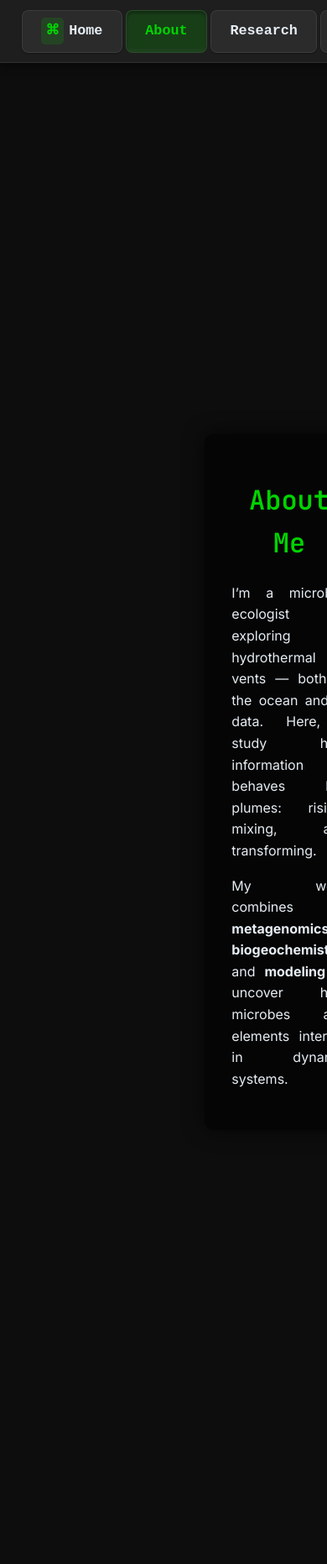
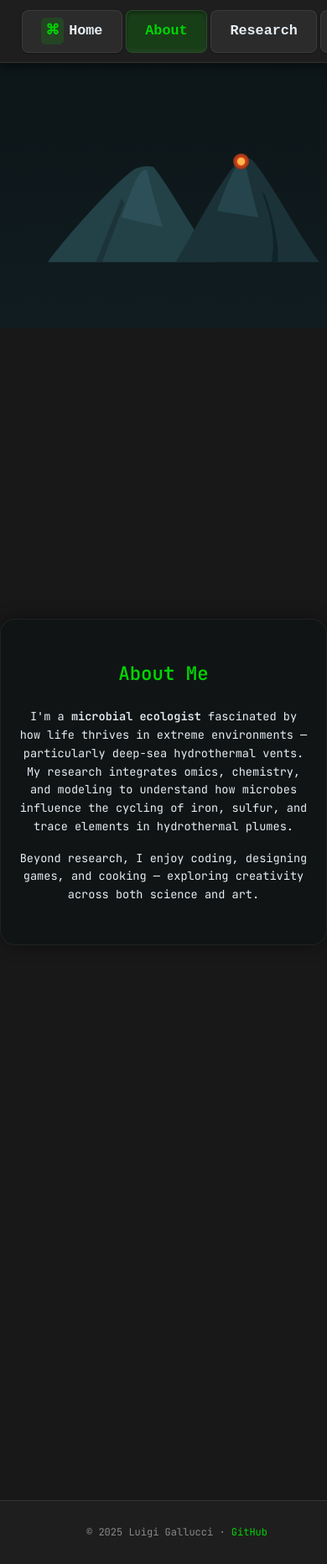
Before and after one commit to l-gallucci/l-gallucci.github.io, a Jekyll site: the page built from _pages/about.md, in a window 390 px wide. Shown: the whole page at 84% size. Built offline with Jekyll 4.4.1, drawn with Linux system fonts in a browser that asks for light colours; some of the changed lines change nothing that is shown.

Commit message:
New page

```diff
--- a/_pages/about.md
+++ b/_pages/about.md
@@ -4,27 +4,20 @@ title: "About"
 permalink: /about/
 ---
 
-<link rel="stylesheet" href="{{ '/assets/css/about.css' | relative_url }}">
-
 <div class="about-page">
-  <canvas id="ventScene"></canvas>
-
   <div class="about-content">
     <h1>About Me</h1>
     <p>
-      I’m a microbial ecologist exploring hydrothermal vents — both in the ocean and in data.
-      Here, I study how information behaves like plumes: rising, mixing, and transforming.
+      I'm a <strong>microbial ecologist</strong> fascinated by how life thrives in extreme environments —
+      particularly deep-sea hydrothermal vents. My research integrates omics, chemistry, and modeling
+      to understand how microbes influence the cycling of iron, sulfur, and trace elements in hydrothermal plumes.
     </p>
     <p>
-      My work combines <strong>metagenomics</strong>, <strong>biogeochemistry</strong>,
-      and <strong>modeling</strong> to uncover how microbes and elements interact in dynamic systems.
+      Beyond research, I enjoy coding, designing games, and cooking — exploring creativity across both
+      science and art.
     </p>
   </div>
 </div>
 
-<div id="vent-scene">
-  <canvas id="mountainCanvas"></canvas>
-  <canvas id="plumeCanvas"></canvas>
-</div>
-
-<script src="{{ '/assets/js/ventScene.js' | relative_url }}"></script>
+<link rel="stylesheet" href="{{ '/assets/css/about.css' | relative_url }}">
+<script src="{{ '/assets/js/ventCanvas.js' | relative_url }}"></script>
--- a/assets/css/about.css
+++ b/assets/css/about.css
@@ -1,65 +1,65 @@
+html, body {
+  margin: 0;
+  padding: 0;
+  height: 100%;
+  overflow: hidden; /* no scroll */
+}
+
+#ventCanvas {
+  position: fixed;
+  top: 0;
+  left: 0;
+  width: 100%;
+  height: 100%;
+  z-index: 0;
+  background: transparent;
+}
+
 .about-page {
   position: relative;
-  overflow: hidden;
-  min-height: 100vh;
+  z-index: 10;
+  width: 100%;
+  height: 100vh;
   display: flex;
   justify-content: center;
   align-items: center;
-  background: #0d0d0d;
+  text-align: center;
   color: #e6edf3;
+  font-family: "JetBrains Mono", monospace;
+  overflow: hidden;
 }
 
 .about-content {
-  position: relative;
-  z-index: 2;
-  max-width: 720px;
-  background: rgba(0, 0, 0, 0.65);
-  padding: 2rem;
-  border-radius: 10px;
-  box-shadow: 0 0 25px rgba(0, 0, 0, 0.7);
-  text-align: justify;
-  font-family: 'Inter', sans-serif;
+  background: rgba(15, 20, 22, 0.8);
+  backdrop-filter: blur(10px);
+  border-radius: 18px;
+  padding: 3rem 2rem;
+  max-width: 780px;
+  width: 90%;
+  box-shadow: 0 0 20px rgba(0, 0, 0, 0.4);
+  border: 1px solid rgba(255, 255, 255, 0.06);
 }
 
 .about-content h1 {
-  text-align: center;
   color: #00d400;
-  font-family: 'JetBrains Mono', monospace;
+  margin-bottom: 1.4rem;
+  font-size: 1.8rem;
 }
 
-#vent-scene {
-  position: relative;
-  width: 100%;
-  height: 90vh;
-  overflow: hidden;
-  background: #0b0b0b;
+.about-content p {
+  line-height: 1.6;
+  margin-bottom: 1rem;
 }
 
-#mountainCanvas,
-#plumeCanvas {
-  position: absolute;
-  bottom: 0;
-  left: 0;
-  width: 100%;
-  height: 100%;
-  display: block;
+/* Small devices (phones) */
+@media (max-width: 600px) {
+  .about-content {
+    padding: 2rem 1.2rem;
+  }
+  .about-content h1 {
+    font-size: 1.4rem;
+  }
+  .about-content p {
+    font-size: 0.85rem;
+  }
 }
-
-#mountainCanvas {
-  z-index: 1;
-}
-
-#plumeCanvas {
-  z-index: 2;
-}
-
-.footer {
-  position: relative;
-  z-index: 3;
-  height: 60px;
-  background: #1a1a1a;
-  text-align: center;
-  font-size: 0.85rem;
-  color: #ccc;
-  padding: 1rem;
-}
--- a/assets/css/style.css
+++ b/assets/css/style.css
@@ -273,26 +273,26 @@ body {
 }
 
 /* === FOOTER === */
-.footer {
-  position: fixed;
-  bottom: 0;
-  width: 100%;
+/* === FOOTER === */
+footer {
+  background: #1e1e1e;
+  color: #888;
   text-align: center;
-  padding: 1rem;
-  color: #ccc;
-  font-size: 0.9rem;
-  background: #1e1e1e;
+  font-family: 'JetBrains Mono', monospace;
+  font-size: 0.75rem;
+  padding: 0.8rem 0;
   border-top: 1px solid rgba(255,255,255,0.08);
+  position: relative;
+  z-index: 10;
 }
 
-.footer a {
-  color: white;
+footer a {
+  color: #00d400;
   text-decoration: none;
-  transition: color 0.2s ease;
 }
 
-.footer a:hover {
-  color: var(--accent);
+footer a:hover {
+  text-decoration: underline;
 }
 
 /* === DNA Background Canvas === */
--- /dev/null
+++ b/assets/js/ventCanvas.js
@@ -0,0 +1,215 @@
+// === Hydrothermal Vent Canvas Animation === //
+window.addEventListener("DOMContentLoaded", () => {
+  const canvas = document.createElement("canvas");
+  canvas.id = "ventCanvas";
+  document.body.prepend(canvas);
+  const ctx = canvas.getContext("2d");
+
+  // === Resize canvas for all devices ===
+  function resizeCanvas() {
+    canvas.width = window.innerWidth;
+    canvas.height = window.innerHeight;
+  }
+  resizeCanvas();
+  window.addEventListener("resize", resizeCanvas);
+
+  // === PARTICLE SYSTEM ===
+  class SmokeParticle {
+    constructor(x, y, size, color, speed, drift) {
+      this.x = x;
+      this.y = y;
+      this.baseX = x;
+      this.size = size;
+      this.color = color;
+      this.speedY = speed;
+      this.speedX = drift;
+      this.opacity = 1;
+      this.life = 1;
+      this.age = 0;
+      this.wobble = Math.random() * Math.PI * 2;
+    }
+
+    update() {
+      this.age++;
+      this.y -= this.speedY;
+      this.wobble += 0.05;
+      this.x += Math.sin(this.wobble) * 0.5 + this.speedX;
+      this.speedX += 0.01;
+      this.speedY *= 0.995;
+      this.life -= 0.0025;
+      this.opacity = Math.max(0, this.life);
+      this.size += 0.4;
+    }
+
+    draw() {
+      ctx.globalAlpha = this.opacity;
+      const gradient = ctx.createRadialGradient(this.x, this.y, 0, this.x, this.y, this.size);
+      gradient.addColorStop(0, this.color);
+      gradient.addColorStop(1, this.color + "00");
+      ctx.fillStyle = gradient;
+      ctx.beginPath();
+      ctx.arc(this.x, this.y, this.size, 0, Math.PI * 2);
+      ctx.fill();
+      ctx.globalAlpha = 1;
+    }
+
+    isDead() {
+      return this.life <= 0 || this.y < -50;
+    }
+  }
+
+  let particles = [];
+  let time = 0;
+
+  // === VENT DRAWING ===
+  function drawVent() {
+    const w = canvas.width;
+    const h = canvas.height;
+    const scale = w / 1024;
+    ctx.save();
+    ctx.scale(scale, scale);
+
+    // --- BACKGROUND GRADIENT (deep ocean effect) ---
+    const bgGradient = ctx.createLinearGradient(0, 0, 0, 1024);
+    bgGradient.addColorStop(0, "#0c1416");
+    bgGradient.addColorStop(1, "#101c20");
+    ctx.fillStyle = bgGradient;
+    ctx.fillRect(0, 0, 1024, 1024);
+
+    // --- LEFT MOUNTAIN ---
+    ctx.fillStyle = "#234248";
+    ctx.beginPath();
+    ctx.moveTo(150, 820);
+    ctx.bezierCurveTo(200, 750, 350, 580, 420, 530);
+    ctx.bezierCurveTo(440, 520, 460, 518, 480, 522);
+    ctx.bezierCurveTo(530, 580, 600, 720, 680, 820);
+    ctx.closePath();
+    ctx.fill();
+
+    // Shaded areas
+    ctx.fillStyle = "#1c3339";
+    ctx.beginPath();
+    ctx.moveTo(300, 820);
+    ctx.quadraticCurveTo(340, 720, 380, 620);
+    ctx.lineTo(390, 635);
+    ctx.quadraticCurveTo(350, 740, 320, 820);
+    ctx.closePath();
+    ctx.fill();
+
+    // --- RIGHT MOUNTAIN (main vent side) ---
+    ctx.fillStyle = "#1a3238";
+    ctx.beginPath();
+    ctx.moveTo(550, 820);
+    ctx.bezierCurveTo(600, 740, 680, 580, 740, 510);
+    ctx.bezierCurveTo(755, 495, 775, 490, 790, 500);
+    ctx.bezierCurveTo(850, 570, 920, 710, 1000, 820);
+    ctx.closePath();
+    ctx.fill();
+
+    // Ridges
+    ctx.fillStyle = "#0f2429";
+    ctx.beginPath();
+    ctx.moveTo(850, 820);
+    ctx.quadraticCurveTo(870, 730, 820, 600);
+    ctx.lineTo(830, 610);
+    ctx.quadraticCurveTo(875, 740, 870, 820);
+    ctx.closePath();
+    ctx.fill();
+
+    // Highlights
+    ctx.fillStyle = "#2d4f57";
+    ctx.beginPath();
+    ctx.moveTo(380, 680);
+    ctx.bezierCurveTo(400, 630, 420, 560, 445, 535);
+    ctx.bezierCurveTo(450, 532, 455, 530, 460, 531);
+    ctx.bezierCurveTo(470, 570, 490, 650, 510, 710);
+    ctx.closePath();
+    ctx.fill();
+
+    ctx.fillStyle = "#26444c";
+    ctx.beginPath();
+    ctx.moveTo(680, 660);
+    ctx.bezierCurveTo(700, 600, 730, 530, 750, 505);
+    ctx.bezierCurveTo(755, 500, 760, 498, 765, 500);
+    ctx.bezierCurveTo(775, 540, 790, 610, 810, 680);
+    ctx.closePath();
+    ctx.fill();
+
+    // --- VENT CRATER ---
+    const ventX = 755;
+    const ventY = 505;
+    const glowGradient = ctx.createRadialGradient(ventX, ventY, 0, ventX, ventY, 25);
+    glowGradient.addColorStop(0, "#ff6b35");
+    glowGradient.addColorStop(0.4, "#e84e1f");
+    glowGradient.addColorStop(1, "#8b2f15");
+    ctx.fillStyle = glowGradient;
+    ctx.beginPath();
+    ctx.arc(ventX, ventY, 25, 0, Math.PI * 2);
+    ctx.fill();
+
+    ctx.fillStyle = "#ffb74d";
+    ctx.beginPath();
+    ctx.arc(ventX, ventY, 12, 0, Math.PI * 2);
+    ctx.fill();
+
+    ctx.restore();
+    return { ventX: ventX * scale, ventY: ventY * scale };
+  }
+
+  // === PARTICLE GENERATION ===
+  function createParticles(ventX, ventY) {
+    time++;
+    const pulse = Math.sin(time * 0.05) * 0.3 + 0.7;
+    const particleCount = Math.floor(3 * pulse);
+
+    for (let i = 0; i < particleCount; i++) {
+      const angle = (Math.random() - 0.5) * 0.3;
+      const speed = 1.5 + Math.random() * 1.5;
+      particles.push(
+        new SmokeParticle(
+          ventX + (Math.random() - 0.5) * 20,
+          ventY + (Math.random() - 0.5) * 20,
+          6 + Math.random() * 4,
+          `hsla(${20 + Math.random() * 15}, 90%, 60%, 1)`,
+          speed,
+          Math.sin(angle) * 0.5
+        )
+      );
+    }
+  }
+
+  // === MAIN LOOP ===
+  function animate() {
+    const { ventX, ventY } = drawVent();
+
+    if (Math.random() < 0.9) {
+      createParticles(ventX, ventY);
+    }
+
+    for (let i = particles.length - 1; i >= 0; i--) {
+      const p = particles[i];
+      p.update();
+
+      const heightFromVent = ventY - p.y;
+      if (heightFromVent > 100) {
+        const darkness = 25 + Math.min(15, (heightFromVent - 100) / 10);
+        p.color = `hsla(200, 15%, ${darkness}%, ${p.opacity})`;
+      } else if (heightFromVent > 50) {
+        const transition = (heightFromVent - 50) / 50;
+        const hue = 20 + transition * 180;
+        const sat = 90 - transition * 75;
+        const light = 60 - transition * 35;
+        p.color = `hsla(${hue}, ${sat}%, ${light}%, ${p.opacity})`;
+      } else {
+        p.color = `hsla(${20 + Math.random() * 10}, 90%, 60%, ${p.opacity})`;
+      }
+
+      p.draw();
+      if (p.isDead()) particles.splice(i, 1);
+    }
+
+    requestAnimationFrame(animate);
+  }
+
+  animate();
+});
--- a/assets/js/ventScene.js
+++ /dev/null
@@ -1,137 +0,0 @@
-// === Canvas setup ===
-const mountainCanvas = document.getElementById("mountainCanvas");
-const mtx = mountainCanvas.getContext("2d");
-
-const plumeCanvas = document.getElementById("plumeCanvas");
-const ptx = plumeCanvas.getContext("2d");
-
-function resize() {
-  [mountainCanvas, plumeCanvas].forEach(c => {
-    c.width = window.innerWidth;
-    c.height = window.innerHeight * 0.9;
-  });
-}
-resize();
-window.addEventListener("resize", resize);
-
-// === Colors for nucleotides ===
-const baseColors = {
-  A: "#00d400",
-  C: "#58a6ff",
-  G: "#ffa600",
-  T: "#ff005d"
-};
-
-// === Mountain and vents ===
-function drawMountains() {
-  const h = mountainCanvas.height;
-  const w = mountainCanvas.width;
-  const baseY = h * 0.95;
-
-  mtx.fillStyle = "#0b0b0b";
-  mtx.fillRect(0, 0, w, h);
-
-  mtx.beginPath();
-  mtx.moveTo(0, baseY);
-  for (let x = 0; x <= w; x += 40) {
-    const y = baseY - Math.sin(x * 0.01) * 30 - 50;
-    mtx.lineTo(x, y);
-  }
-  mtx.lineTo(w, baseY);
-  mtx.closePath();
-
-  const grad = mtx.createLinearGradient(0, baseY - 100, 0, baseY);
-  grad.addColorStop(0, "#004400");
-  grad.addColorStop(1, "#002200");
-  mtx.fillStyle = grad;
-  mtx.fill();
-
-  // Vents (chimneys)
-  const vents = 5;
-  for (let i = 0; i < vents; i++) {
-    const vx = (w / vents) * (i + 0.5);
-    const vy = baseY - 20;
-    mtx.fillStyle = "#222";
-    mtx.fillRect(vx - 6, vy - 50, 12, 50);
-  }
-}
-
-// === Plume particles ===
-const particles = [];
-const vents = [];
-
-function initPlumes() {
-  particles.length = 0;
-  vents.length = 0;
-  const h = plumeCanvas.height;
-  const w = plumeCanvas.width;
-  const baseY = h * 0.93;
-  const ventCount = 5;
-
-  for (let i = 0; i < ventCount; i++) {
-    const vx = (w / ventCount) * (i + 0.5);
-    const vy = baseY - 60;
-    vents.push({ x: vx, y: vy });
-  }
-
-  vents.forEach(v => {
-    for (let i = 0; i < 250; i++) {
-      const relY = Math.random(); // 0 base, 1 top
-      const spread = 20 + relY * 200; // expands upward
-      const px = v.x + (Math.random() - 0.5) * spread;
-      const py = v.y - relY * 300;
-      particles.push({
-        x: px,
-        y: py,
-        base: ["A", "C", "G", "T"][Math.floor(Math.random() * 4)],
-        phase: Math.random() * Math.PI * 2,
-        alpha: 0.6 + Math.random() * 0.3
-      });
-    }
-  });
-}
-
-function drawPlumes() {
-  const h = plumeCanvas.height;
-  const w = plumeCanvas.width;
-
-  ptx.fillStyle = "rgba(10,10,10,0.25)";
-  ptx.fillRect(0, 0, w, h);
-
-  particles.forEach(p => {
-    p.phase += 0.03;
-    const flicker = Math.sin(p.phase) * 0.2;
-    ptx.globalAlpha = p.alpha + flicker * 0.3;
-    ptx.fillStyle = baseColors[p.base];
-    ptx.font = "18px JetBrains Mono";
-    ptx.fillText(p.base, p.x, p.y);
-
-    // Movement: slight turbulent drift
-    p.x += Math.sin(p.phase) * 0.2;
-    p.y -= 0.15 + Math.random() * 0.1;
-
-    // Reset if out of top bounds
-    if (p.y < 100) {
-      p.y = h * 0.93;
-      p.x = p.x + (Math.random() - 0.5) * 50;
-    }
-  });
-
-  // Soft top fade-out
-  const grad = ptx.createLinearGradient(0, 0, 0, h * 0.4);
-  grad.addColorStop(0, "rgba(10,10,10,0.8)");
-  grad.addColorStop(1, "rgba(10,10,10,0)");
-  ptx.fillStyle = grad;
-  ptx.fillRect(0, 0, w, h);
-}
-
-// === Animation loop ===
-function animate() {
-  drawPlumes();
-  requestAnimationFrame(animate);
-}
-
-// === Start ===
-drawMountains();
-initPlumes();
-animate();
```
